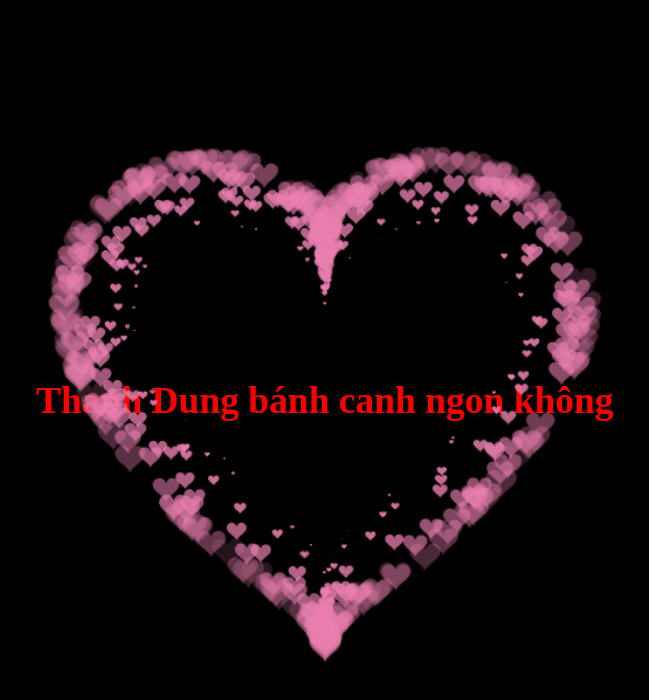
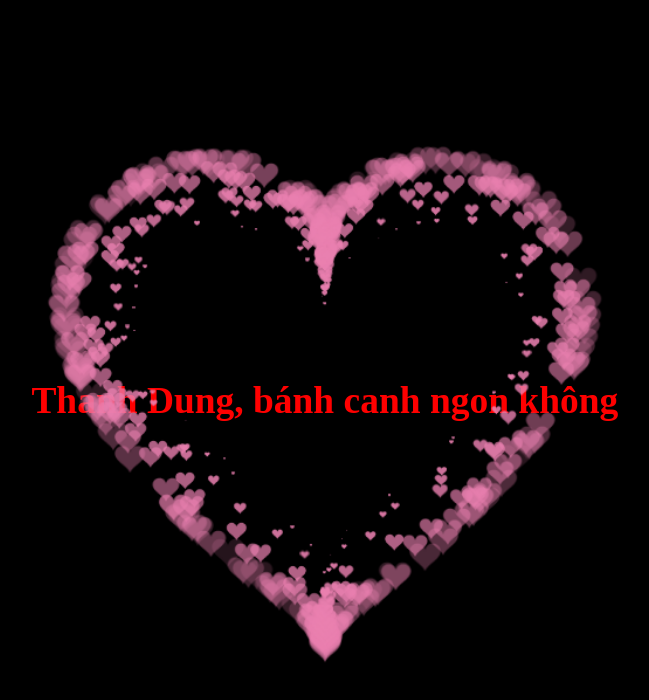
Before and after one commit to kiet-tuan/love1, a plain HTML site: page index.html in a window 1280 px wide. Shown: the whole page, without its empty margins (315-964 px from the left). Drawn offline with Linux system fonts and the light colour scheme.

Commit message:
Add files via upload

```diff
--- a/index.html
+++ b/index.html
@@ -131,7 +131,7 @@
  </HEAD>
 
  <BODY>
-  <h1>Thanh Dung bánh canh ngon không</h1>
+  <h1>Thanh Dung, bánh canh ngon không</h1>
 
 
   <div class="box">
```
